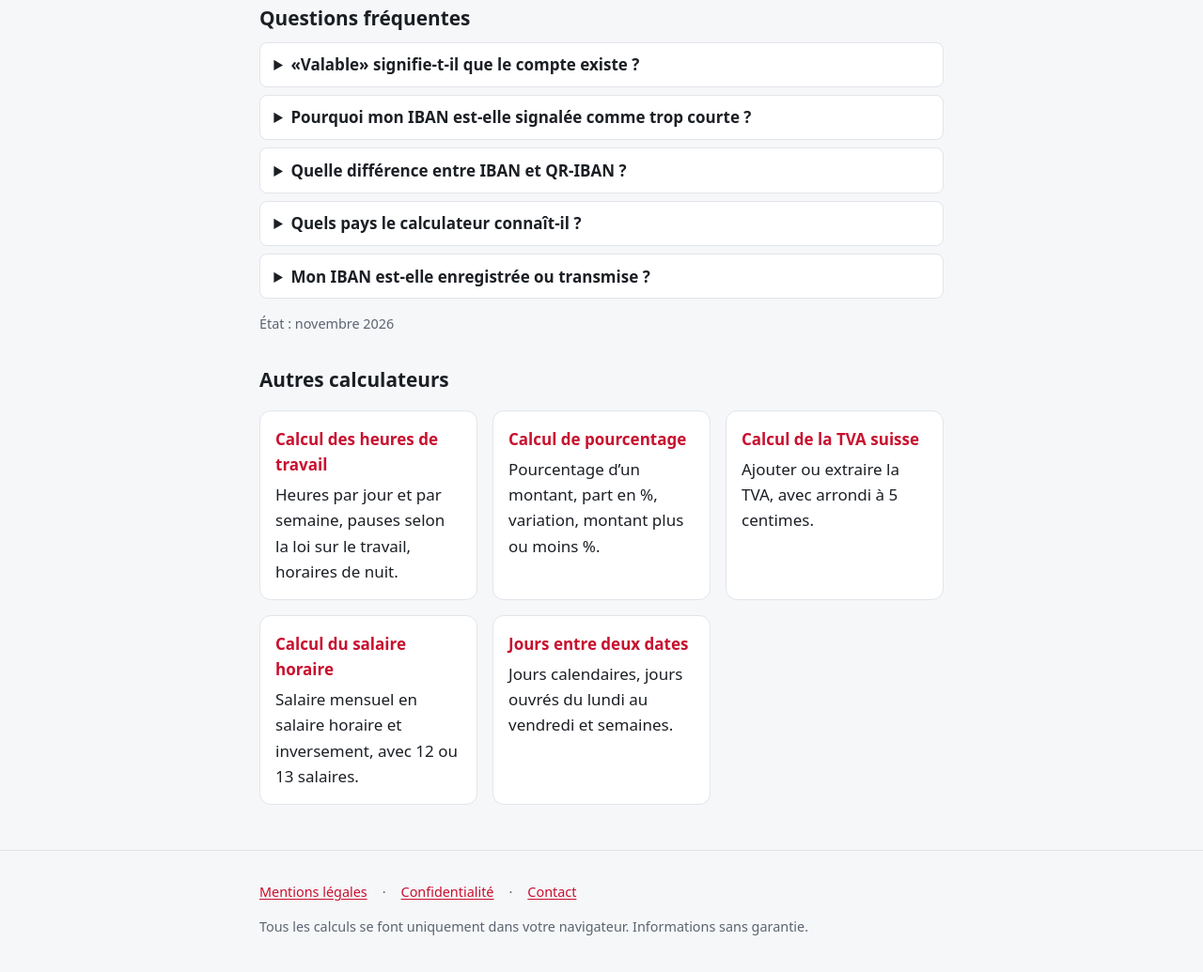
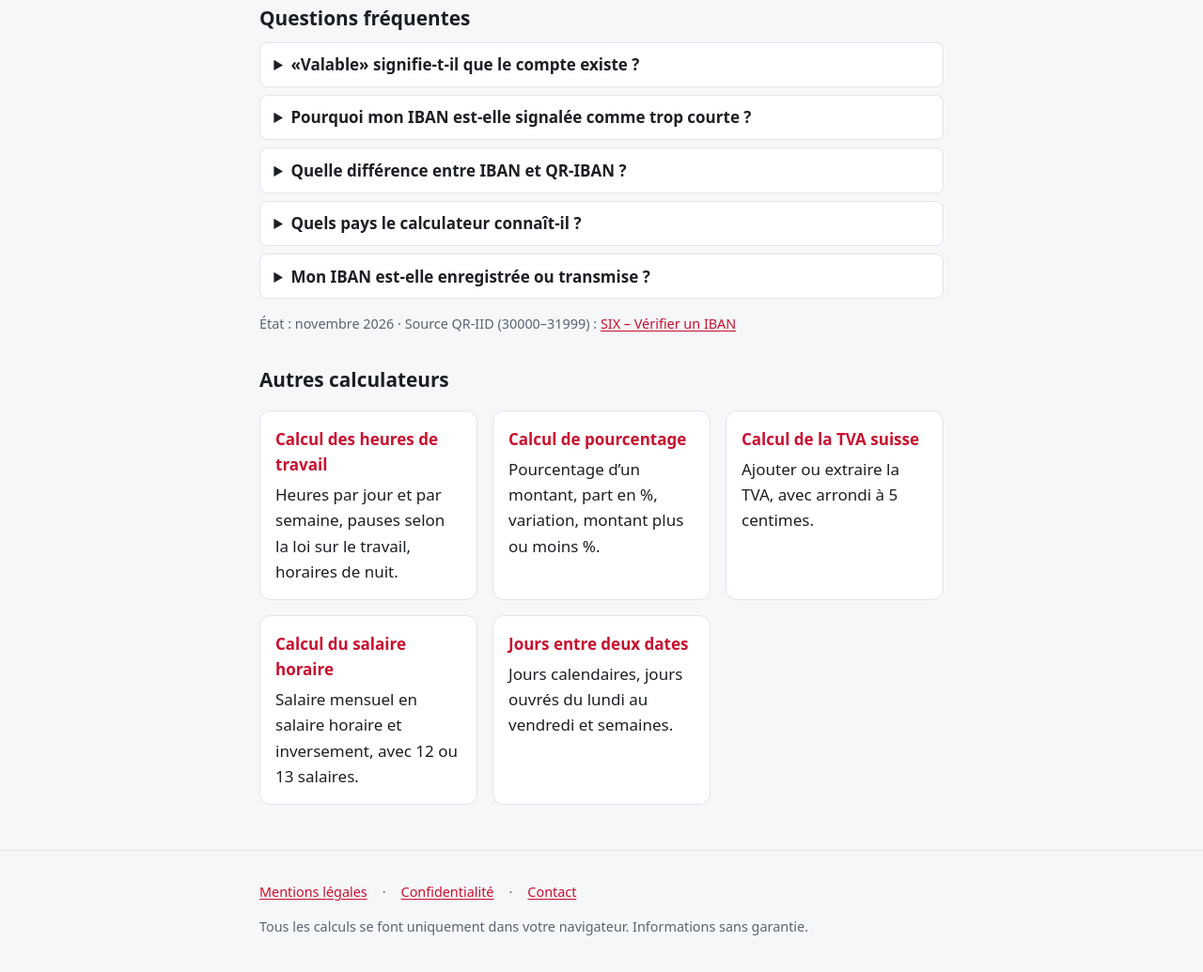
Before and after one commit to Crackfinder01/schweizer-rechner, a plain HTML site: page fr/verifier-iban/index.html in a window 1280 px wide. Shown: the part 1608-2643 px from the top of the page at 94% size. Drawn offline with Linux system fonts and the light colour scheme.

Commit message:
IBAN pages: cite SIX source for QR-IID range
Co-Authored-By: Claude Opus 5.5 <noreply@anthropic.com>
Claude-Session: https://claude.ai/code/session_019n95Et2CQw7tuYnSz6hJuu

```diff
--- a/fr/verifier-iban/index.html
+++ b/fr/verifier-iban/index.html
@@ -65,7 +65,7 @@
 <details><summary>Mon IBAN est-elle enregistrée ou transmise ?</summary><p>Non. La vérification se fait entièrement dans votre navigateur. Rien n’est envoyé ni enregistré.</p></details>
 </section>
 </article>
-<p class="stand">État : novembre 2026</p>
+<p class="stand">État : novembre 2026 · Source QR-IID (30000–31999) : <a href="https://www.six-group.com/fr/products-services/banking-services/payment-standardization/standards/iban.html" rel="noopener">SIX – Vérifier un IBAN</a></p>
 <!-- AD SLOT 2 (bottom of page): reserved for a future advertising unit. Empty on purpose - no ad code. -->
 <div class="ad-slot"></div>
 <h2>Autres calculateurs</h2>
```
Also changed, not shown: de/iban-pruefen/index.html (+1 -1 lines).
